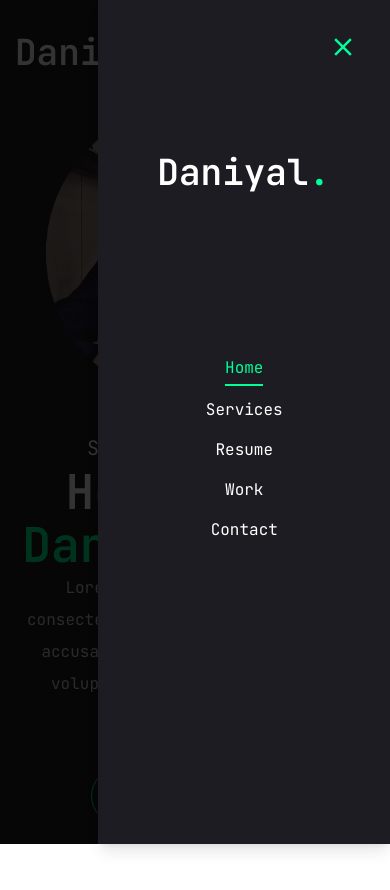
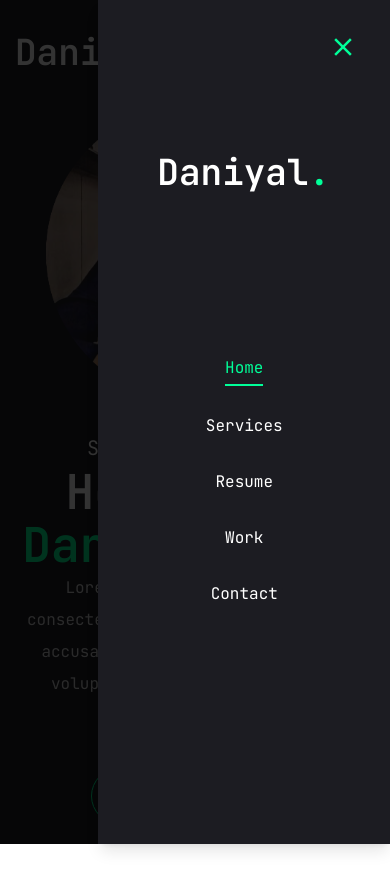
Before and after one commit to Daniyalkhan404/Portfolio, a Next.js app: page / in a window 390 px wide. Both pictures are taken after a click on the button 359 px from the left and 52 px from the top of the page. Shown: the top 890 px of the page. Built offline with nearby package versions, Linux system fonts and the light colour scheme.

Commit message:
first commit

```diff
--- a/src/components/MobileNav.tsx
+++ b/src/components/MobileNav.tsx
@@ -48,7 +48,7 @@
         </h1>
         </Link>
         </div>
-            <nav className='flex flex-col justify-center items-center gap-2'>
+            <nav className='flex flex-col justify-center items-center gap-6'>
                 {links.map((link, index) =>{
                     return(
                         <Link
```
